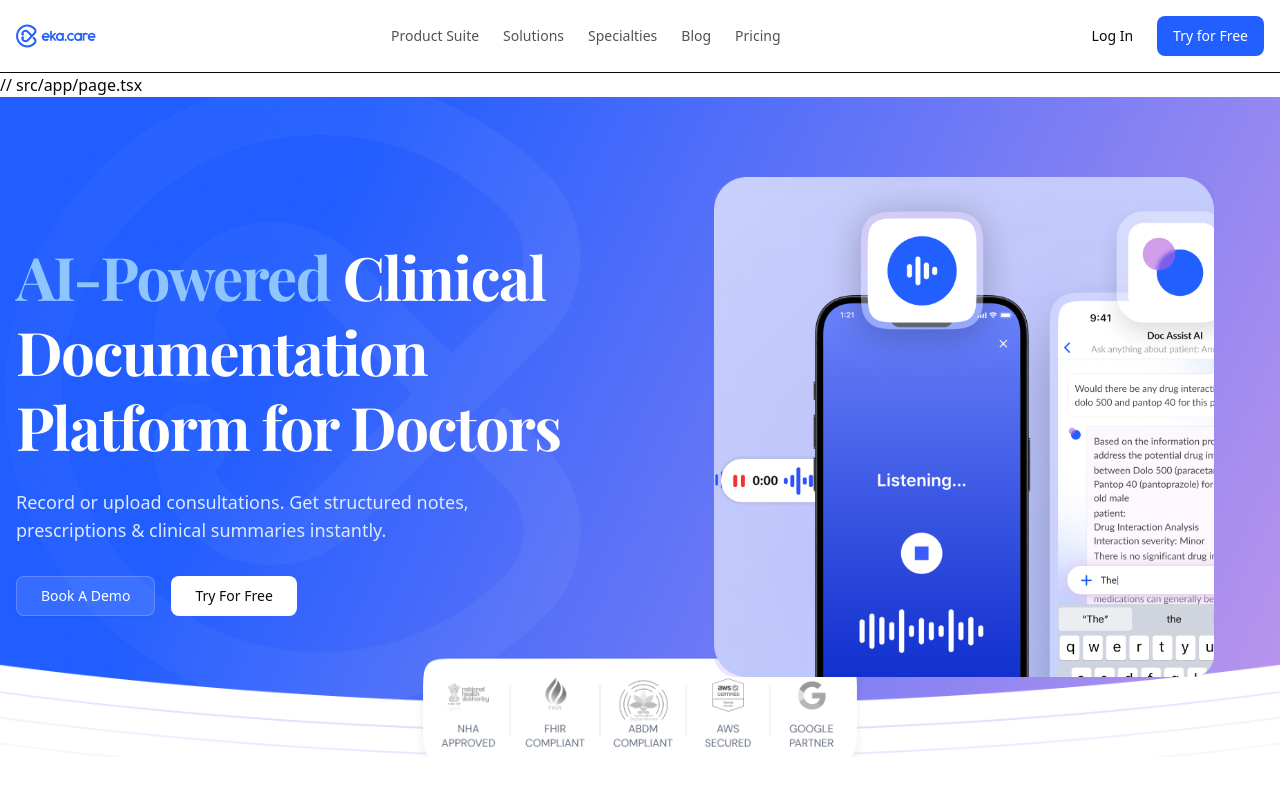
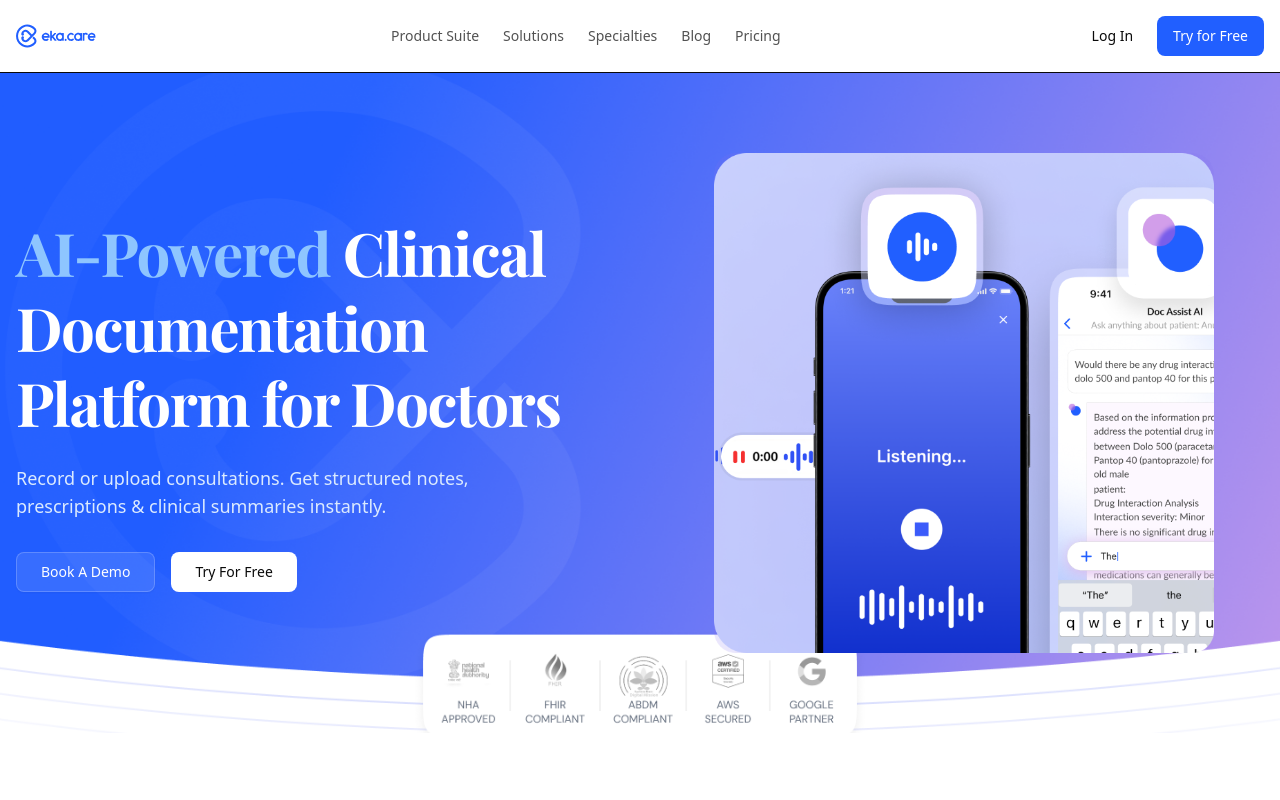
Before and after one commit to jayrajak-ui/scribe, a Next.js app: page / in a window 1280 px wide. Shown: the top 800 px of the page. Built offline with nearby package versions, Linux system fonts and the light colour scheme; a web font is replaced by a local one.

Commit message:
com 25 - error fix

```diff
--- a/src/app/page.tsx
+++ b/src/app/page.tsx
@@ -13,9 +13,6 @@
 export default function Home() {
   return (
     <main>
-      // src/app/page.tsx
-
-      {/* New Hero Section */}
       <section
         className="py-20 px-4 bg-cover bg-center bg-no-repeat"
         style={{ backgroundImage: "url('/images/bg-image.png')" }}
@@ -23,7 +20,6 @@
         <div className="container mx-auto">
           <div className="grid grid-cols-1 md:grid-cols-2 gap-12 items-center">
 
-            {/* Left Column: Text Content */}
             <div>
               <h1 className="text-5xl md:text-6xl font-bold tracking-tight font-serif leading-tight text-white">
                 <span className="text-blue-300">AI-Powered</span> Clinical
@@ -42,7 +38,6 @@
               </div>
             </div>
 
-            {/* Right Column: Image */}
             <div className="hidden md:flex justify-center">
               <Image
                 src="/images/hero-image.png"
@@ -65,7 +60,6 @@
       <DataSecurity />
       <Pricing />
       <Faq />
-      <Footer />
     </main>
   );
 }
```
